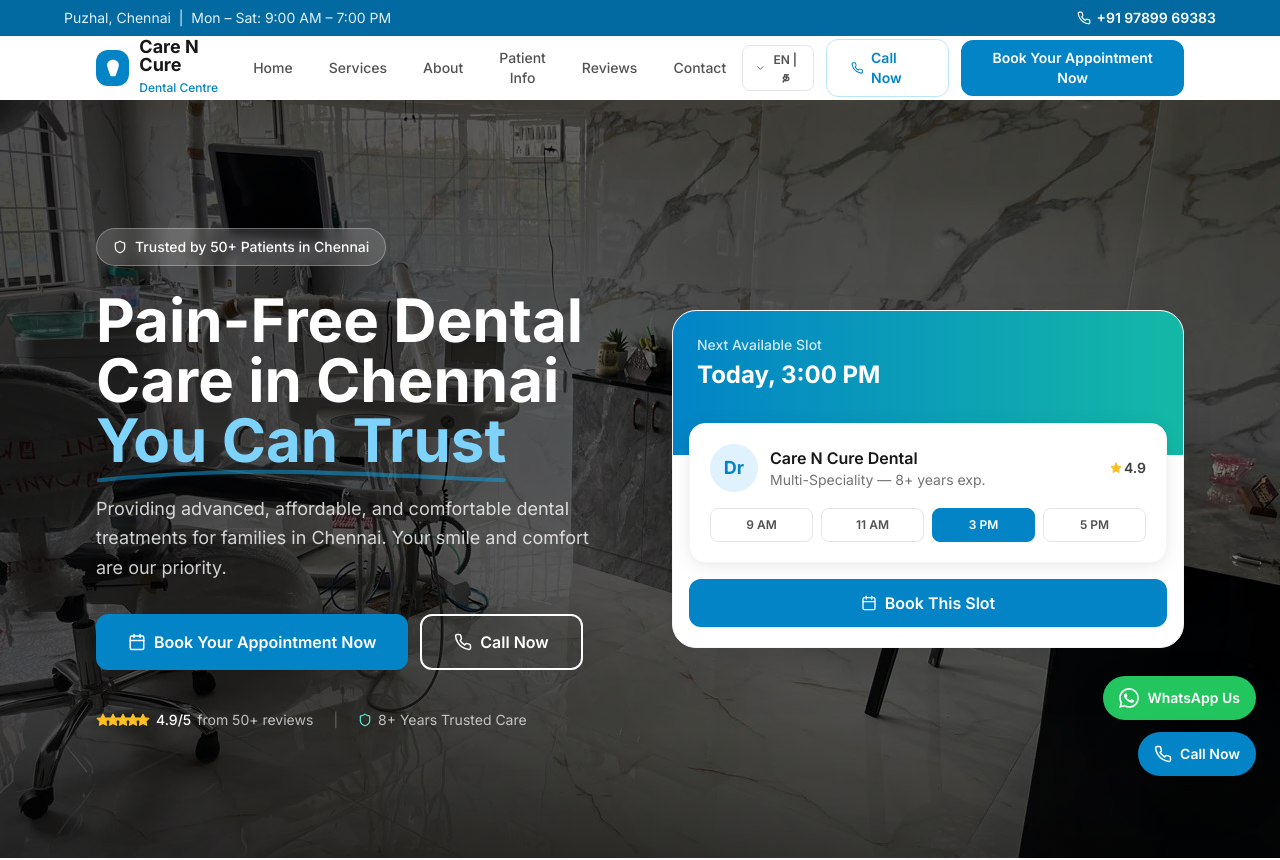
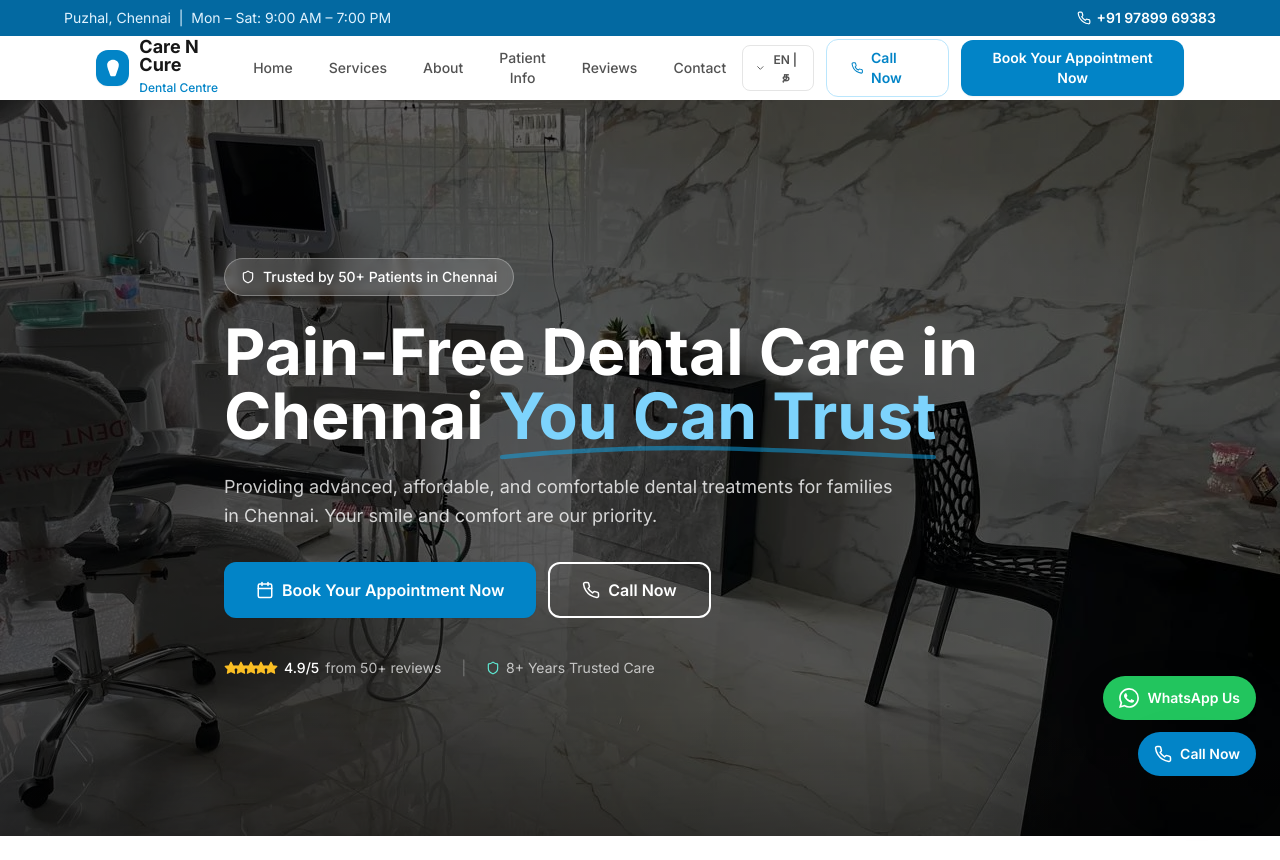
Before and after one commit to pranav869/dental, a Next.js app: page / in a window 1280 px wide. Shown: the top 860 px of the page. Built offline with nearby package versions, Linux system fonts and the light colour scheme.

Commit message:
Hero: remove appointment card, clean single-column layout

```diff
--- a/components/Hero.tsx
+++ b/components/Hero.tsx
@@ -57,9 +57,9 @@ export default function Hero() {
         <div className="absolute bottom-0 left-0 right-0 h-32 bg-gradient-to-t from-black/30 to-transparent" />
       </motion.div>
 
-      <div className="max-w-6xl mx-auto px-4 sm:px-6 lg:px-8 py-24 sm:py-32 w-full">
-        <div className="grid lg:grid-cols-2 gap-16 items-center">
-          {/* Left — copy */}
+      <div className="max-w-4xl mx-auto px-4 sm:px-6 lg:px-8 py-28 sm:py-36 w-full">
+        <div>
+          {/* Content */}
           <div>
             {/* Trust badge */}
             <motion.div
@@ -78,7 +78,7 @@ export default function Hero() {
               variants={fadeUp}
               initial="hidden"
               animate="visible"
-              className="text-4xl sm:text-5xl lg:text-6xl font-bold text-white leading-[1.1] mb-6"
+              className="text-4xl sm:text-5xl lg:text-[64px] font-bold text-white leading-[1.1] mb-6"
             >
               {t.hero.title}{" "}
               <span className="text-primary-300 relative">
@@ -106,7 +106,7 @@ export default function Hero() {
               variants={fadeUp}
               initial="hidden"
               animate="visible"
-              className="text-lg text-white/80 leading-relaxed mb-8 max-w-lg"
+              className="text-lg text-white/80 leading-relaxed mb-8 max-w-2xl"
             >
               {t.hero.subtitle}
             </motion.p>
@@ -164,70 +164,6 @@ export default function Hero() {
             </motion.div>
           </div>
 
-          {/* Right — visual card */}
-          <motion.div
-            initial={{ opacity: 0, x: 40 }}
-            animate={{ opacity: 1, x: 0 }}
-            transition={{ duration: 0.6, delay: 0.2 }}
-            className="relative hidden lg:block"
-          >
-            {/* Main card */}
-            <div className="relative bg-white rounded-3xl shadow-strong border border-neutral-100 overflow-hidden">
-              {/* Header bar */}
-              <div className="bg-gradient-to-r from-primary-600 to-teal-500 p-6 pb-16">
-                <p className="text-white/80 text-sm font-medium mb-1">
-                  Next Available Slot
-                </p>
-                <p className="text-white text-2xl font-bold">Today, 3:00 PM</p>
-              </div>
-              {/* Card body */}
-              <div className="-mt-8 mx-4 bg-white rounded-2xl shadow-card p-5 border border-neutral-100 mb-4">
-                <div className="flex items-center gap-3 mb-4">
-                  <div className="w-12 h-12 bg-primary-100 rounded-full flex items-center justify-center text-primary-600 font-bold text-lg">
-                    Dr
-                  </div>
-                  <div>
-                    <p className="font-semibold text-neutral-900">
-                      Care N Cure Dental
-                    </p>
-                    <p className="text-sm text-neutral-500">
-                      Multi-Speciality — 8+ years exp.
-                    </p>
-                  </div>
-                  <div className="ml-auto flex items-center gap-0.5">
-                    <Star size={12} className="fill-amber-400 text-amber-400" />
-                    <span className="text-sm font-semibold text-neutral-700">
-                      4.9
-                    </span>
-                  </div>
-                </div>
-                <div className="flex gap-2">
-                  {["9 AM", "11 AM", "3 PM", "5 PM"].map((slot) => (
-                    <button
-                      key={slot}
-                      className={`flex-1 py-2 text-xs font-semibold rounded-lg border transition-all ${
-                        slot === "3 PM"
-                          ? "bg-primary-600 text-white border-primary-600"
-                          : "border-neutral-200 text-neutral-600 hover:border-primary-300"
-                      }`}
-                    >
-                      {slot}
-                    </button>
-                  ))}
-                </div>
-              </div>
-              <div className="px-4 pb-5">
-                <button
-                  onClick={() => scrollTo("#appointment")}
-                  className="btn-primary w-full"
-                >
-                  <Calendar size={16} />
-                  Book This Slot
-                </button>
-              </div>
-            </div>
-
-          </motion.div>
         </div>
       </div>
     </section>
```
